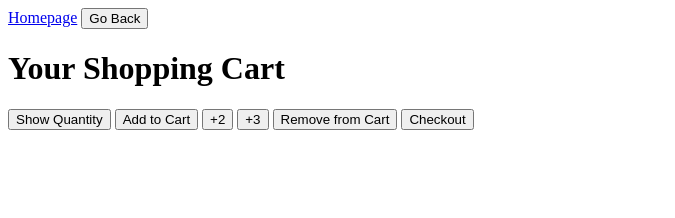
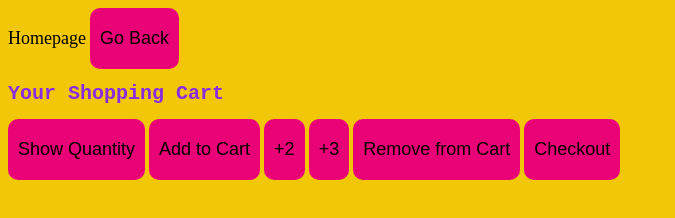
Before and after one commit to Monicah-Ngari/Simple-Ecommerce, a plain HTML site: page Checkout/cart.html in a window 1280 px wide. Shown: the whole page, without its empty margins (0-675 px from the left). Drawn offline with Linux system fonts and the light colour scheme.

Commit message:
added some css to my pages

```diff
--- a/Checkout/cart.html
+++ b/Checkout/cart.html
@@ -11,12 +11,12 @@
 <body>
   <button onclick="history.back()">Go Back</button>
   <h1>Your Shopping Cart</h1>
-  <button> Show Quantity</button>
-  <button> Add to Cart</button>
-  <button> +2 </button>
-  <button>+3 </button>
-  <button> Remove from Cart</button>
-  <button>Checkout</button>
+  <button onclick=""> Show Quantity</button>
+  <button onClick=""> Add to Cart</button>
+  <button onClick=""> +2 </button>
+  <button onclick="">+3 </button>
+  <button onclick=""> Remove from Cart</button>
+  <button onSubmit="">Checkout</button>
 </body>
 <script src="../Javascript/cart.js"></script>
 </html>
--- a/Stylesheet/index.css
+++ b/Stylesheet/index.css
@@ -0,0 +1,27 @@
+h1{
+  color:blueviolet;
+  font-family: Arial, sans-serif;
+  font-family: 'Courier New', Courier, monospace;
+  font-size: 20px;
+}
+body{
+  background-color: rgb(241, 199, 7);
+}
+a{
+  text-decoration: none;
+  color: black;
+  font-size: 18px;
+}
+button{
+  background-color: rgb(233, 3, 118);
+  color: hsl(0, 0%, 0%);
+  padding: 20px 10px;
+  border: none;
+  border-radius: 10px;
+  cursor: pointer;
+  font-size: large;
+
+}
+button:hover{
+  background-color: darkviolet;
+}
```
